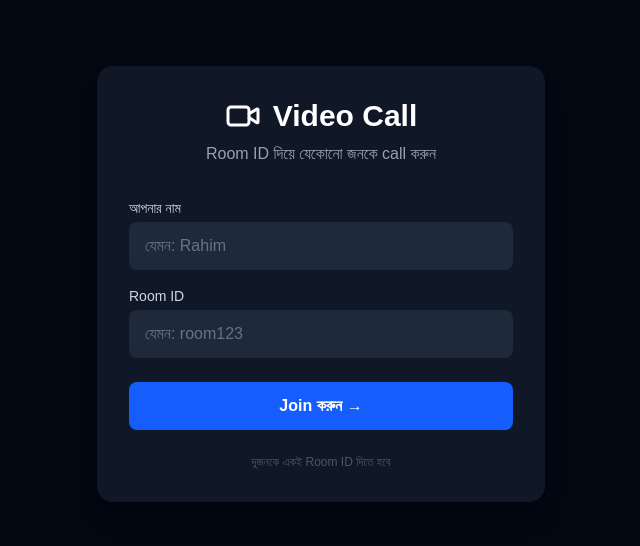
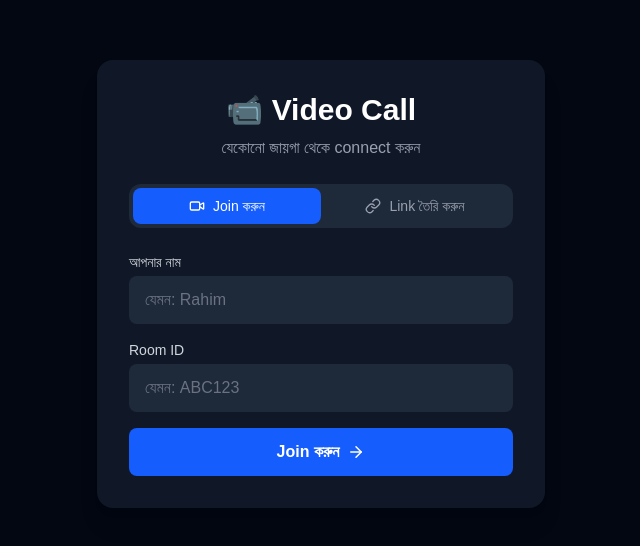
Before and after one commit to tanvir35web/video-calling-app, a Next.js app: page / in a window 1280 px wide. Shown: the part 116-662 px from the top of the page, without its empty margins (319-959 px from the left). Built offline with nearby package versions, Linux system fonts and the light colour scheme.

Commit message:
feat(home): Add room creation by link and tab-based UI for video calls

```diff
--- a/app/page.tsx
+++ b/app/page.tsx
@@ -2,37 +2,82 @@
 
 import { useState } from "react";
 import { useRouter } from "next/navigation";
-import { Video } from "lucide-react";
+import { Link, Video, Copy, Check, ArrowRight } from "lucide-react";
+
+function generateRoomId() {
+  return Math.random().toString(36).substring(2, 8).toUpperCase();
+}
 
 export default function Home() {
   const router = useRouter();
+  const [tab, setTab] = useState<"join" | "create">("join");
+
+  // Join state
   const [roomId, setRoomId] = useState("");
   const [userName, setUserName] = useState("");
   const [error, setError] = useState("");
 
+  // Create state
+  const [creatorName, setCreatorName] = useState("");
+  const [generatedLink, setGeneratedLink] = useState("");
+  const [generatedRoomId, setGeneratedRoomId] = useState("");
+  const [copied, setCopied] = useState(false);
+  const [createError, setCreateError] = useState("");
+
   const handleJoin = () => {
-    if (!roomId.trim()) {
-      setError("Room ID দিন");
-      return;
-    }
-    if (!userName.trim()) {
-      setError("আপনার নাম দিন");
-      return;
-    }
+    if (!userName.trim()) { setError("আপনার নাম দিন"); return; }
+    if (!roomId.trim()) { setError("Room ID দিন"); return; }
     setError("");
     router.push(`/room/${roomId.trim()}?name=${encodeURIComponent(userName.trim())}`);
+  };
+
+  const handleCreate = () => {
+    if (!creatorName.trim()) { setCreateError("আপনার নাম দিন"); return; }
+    setCreateError("");
+    const newRoomId = generateRoomId();
+    const link = `${window.location.origin}/room/${newRoomId}`;
+    setGeneratedRoomId(newRoomId);
+    setGeneratedLink(link);
+  };
+
+  const handleCopy = async () => {
+    await navigator.clipboard.writeText(generatedLink);
+    setCopied(true);
+    setTimeout(() => setCopied(false), 2000);
+  };
+
+  const handleStartCall = () => {
+    router.push(`/room/${generatedRoomId}?name=${encodeURIComponent(creatorName.trim())}`);
   };
 
   return (
     <main className="min-h-screen bg-gray-950 flex items-center justify-center p-4">
       <div className="bg-gray-900 rounded-2xl p-8 w-full max-w-md shadow-xl">
-        <h1 className="text-3xl font-bold text-white text-center mb-2 flex items-center justify-center gap-3">
-          <Video size={36} /> Video Call
-        </h1>
-        <p className="text-gray-400 text-center mb-8">
-          Room ID দিয়ে যেকোনো জনকে call করুন
-        </p>
+        <h1 className="text-3xl font-bold text-white text-center mb-2">📹 Video Call</h1>
+        <p className="text-gray-400 text-center mb-6">যেকোনো জায়গা থেকে connect করুন</p>
 
+        {/* Tabs */}
+        <div className="flex bg-gray-800 rounded-xl p-1 mb-6">
+          <button
+            onClick={() => setTab("join")}
+            className={`flex-1 flex items-center justify-center gap-2 py-2 rounded-lg text-sm font-medium transition-colors ${
+              tab === "join" ? "bg-blue-600 text-white" : "text-gray-400 hover:text-white"
+            }`}
+          >
+            <Video size={16} /> Join করুন
+          </button>
+          <button
+            onClick={() => setTab("create")}
+            className={`flex-1 flex items-center justify-center gap-2 py-2 rounded-lg text-sm font-medium transition-colors ${
+              tab === "create" ? "bg-blue-600 text-white" : "text-gray-400 hover:text-white"
+            }`}
+          >
+            <Link size={16} /> Link তৈরি করুন
+          </button>
+        </div>
+
+        {/* Join Tab */}
+        {tab === "join" && (
           <div className="space-y-4">
             <div>
               <label className="text-gray-300 text-sm mb-1 block">আপনার নাম</label>
@@ -44,34 +89,86 @@ export default function Home() {
                 className="w-full bg-gray-800 text-white rounded-lg px-4 py-3 outline-none focus:ring-2 focus:ring-blue-500 placeholder-gray-500"
               />
             </div>
-
             <div>
               <label className="text-gray-300 text-sm mb-1 block">Room ID</label>
               <input
                 type="text"
-              placeholder="যেমন: room123"
+                placeholder="যেমন: ABC123"
                 value={roomId}
                 onChange={(e) => setRoomId(e.target.value)}
                 onKeyDown={(e) => e.key === "Enter" && handleJoin()}
                 className="w-full bg-gray-800 text-white rounded-lg px-4 py-3 outline-none focus:ring-2 focus:ring-blue-500 placeholder-gray-500"
               />
             </div>
-
-          {error && (
-            <p className="text-red-400 text-sm">{error}</p>
+            {error && <p className="text-red-400 text-sm">{error}</p>}
+            <button
+              onClick={handleJoin}
+              className="w-full bg-blue-600 hover:bg-blue-700 text-white font-semibold rounded-lg py-3 transition-colors flex items-center justify-center gap-2"
+            >
+              Join করুন <ArrowRight size={18} />
+            </button>
+          </div>
         )}
 
-          <button
-            onClick={handleJoin}
-            className="w-full mt-2 bg-blue-600 hover:bg-blue-700 text-white font-semibold rounded-lg py-3 transition-colors"
-          >
-            Join করুন →
-          </button>
+        {/* Create Tab */}
+        {tab === "create" && (
+          <div className="space-y-4">
+            <div>
+              <label className="text-gray-300 text-sm mb-1 block">আপনার নাম</label>
+              <input
+                type="text"
+                placeholder="যেমন: Karim"
+                value={creatorName}
+                onChange={(e) => setCreatorName(e.target.value)}
+                disabled={!!generatedLink}
+                className="w-full bg-gray-800 text-white rounded-lg px-4 py-3 outline-none focus:ring-2 focus:ring-blue-500 placeholder-gray-500 disabled:opacity-50"
+              />
             </div>
 
-        <p className="text-gray-600 text-xs text-center mt-6">
-          দুজনকে একই Room ID দিতে হবে
+            {createError && <p className="text-red-400 text-sm">{createError}</p>}
+
+            {!generatedLink ? (
+              <button
+                onClick={handleCreate}
+                className="w-full bg-blue-600 hover:bg-blue-700 text-white font-semibold rounded-lg py-3 transition-colors flex items-center justify-center gap-2"
+              >
+                <Link size={18} /> Link তৈরি করুন
+              </button>
+            ) : (
+              <div className="space-y-3">
+                {/* Generated link */}
+                <div className="bg-gray-800 rounded-lg p-3">
+                  <p className="text-gray-400 text-xs mb-1">Shareable Link:</p>
+                  <p className="text-blue-400 text-sm break-all">{generatedLink}</p>
+                </div>
+
+                {/* Copy button */}
+                <button
+                  onClick={handleCopy}
+                  className={`w-full font-semibold rounded-lg py-3 transition-colors flex items-center justify-center gap-2 ${
+                    copied
+                      ? "bg-green-600 text-white"
+                      : "bg-gray-700 hover:bg-gray-600 text-white"
+                  }`}
+                >
+                  {copied ? <><Check size={18} /> Copied!</> : <><Copy size={18} /> Link Copy করুন</>}
+                </button>
+
+                {/* Start call */}
+                <button
+                  onClick={handleStartCall}
+                  className="w-full bg-blue-600 hover:bg-blue-700 text-white font-semibold rounded-lg py-3 transition-colors flex items-center justify-center gap-2"
+                >
+                  Call শুরু করুন <ArrowRight size={18} />
+                </button>
+
+                <p className="text-gray-600 text-xs text-center">
+                  Link share করুন, অন্যজন click করলে নাম দিয়ে join করতে পারবে
                 </p>
+              </div>
+            )}
+          </div>
+        )}
       </div>
     </main>
   );
--- a/app/room/[roomId]/page.tsx
+++ b/app/room/[roomId]/page.tsx
@@ -1,7 +1,8 @@
 "use client";
 
-import { use, Suspense } from "react";
+import { use, Suspense, useState } from "react";
 import { useSearchParams } from "next/navigation";
+import { Video, ArrowRight } from "lucide-react";
 import VideoCall from "@/components/VideoCall";
 
 interface RoomPageProps {
@@ -10,9 +11,62 @@ interface RoomPageProps {
 
 function RoomContent({ roomId }: { roomId: string }) {
   const searchParams = useSearchParams();
-  const userName = searchParams.get("name") || "Guest";
+  const nameFromUrl = searchParams.get("name");
+  const [name, setName] = useState("");
+  const [confirmedName, setConfirmedName] = useState(nameFromUrl || "");
+  const [error, setError] = useState("");
 
-  return <VideoCall channelName={roomId} userName={userName} />;
+  const handleJoin = () => {
+    if (!name.trim()) { setError("আপনার নাম দিন"); return; }
+    setError("");
+    setConfirmedName(name.trim());
+  };
+
+  // নাম না থাকলে name input দেখাবে
+  if (!confirmedName) {
+    return (
+      <main className="min-h-screen bg-gray-950 flex items-center justify-center p-4">
+        <div className="bg-gray-900 rounded-2xl p-8 w-full max-w-md shadow-xl">
+          <div className="flex items-center justify-center w-16 h-16 bg-blue-600/20 rounded-full mx-auto mb-4">
+            <Video size={32} className="text-blue-400" />
+          </div>
+
+          <h1 className="text-2xl font-bold text-white text-center mb-1">
+            Video Call এ যোগ দিন
+          </h1>
+          <p className="text-gray-400 text-center text-sm mb-6">
+            Room: <span className="text-blue-400 font-mono">{roomId}</span>
+          </p>
+
+          <div className="space-y-4">
+            <div>
+              <label className="text-gray-300 text-sm mb-1 block">আপনার নাম</label>
+              <input
+                type="text"
+                placeholder="যেমন: Rahim"
+                value={name}
+                onChange={(e) => setName(e.target.value)}
+                onKeyDown={(e) => e.key === "Enter" && handleJoin()}
+                autoFocus
+                className="w-full bg-gray-800 text-white rounded-lg px-4 py-3 outline-none focus:ring-2 focus:ring-blue-500 placeholder-gray-500"
+              />
+            </div>
+
+            {error && <p className="text-red-400 text-sm">{error}</p>}
+
+            <button
+              onClick={handleJoin}
+              className="w-full bg-blue-600 hover:bg-blue-700 text-white font-semibold rounded-lg py-3 transition-colors flex items-center justify-center gap-2"
+            >
+              Join করুন <ArrowRight size={18} />
+            </button>
+          </div>
+        </div>
+      </main>
+    );
+  }
+
+  return <VideoCall channelName={roomId} userName={confirmedName} />;
 }
 
 export default function RoomPage({ params }: RoomPageProps) {
```
Lines whose indentation alone changed are shown as unchanged.
